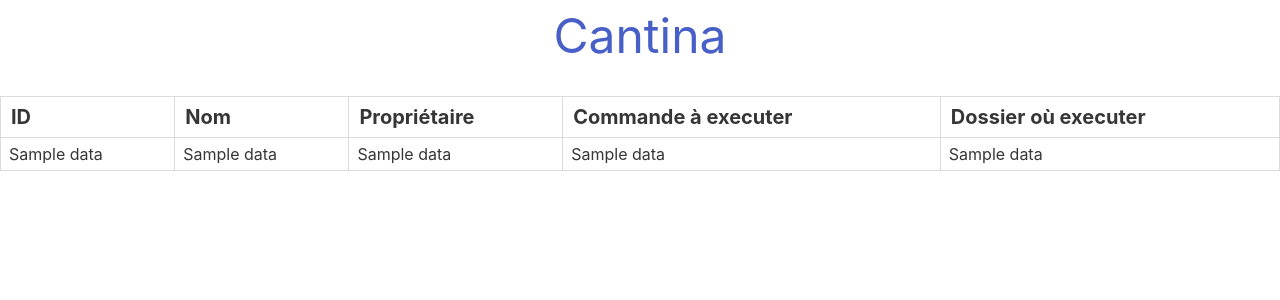
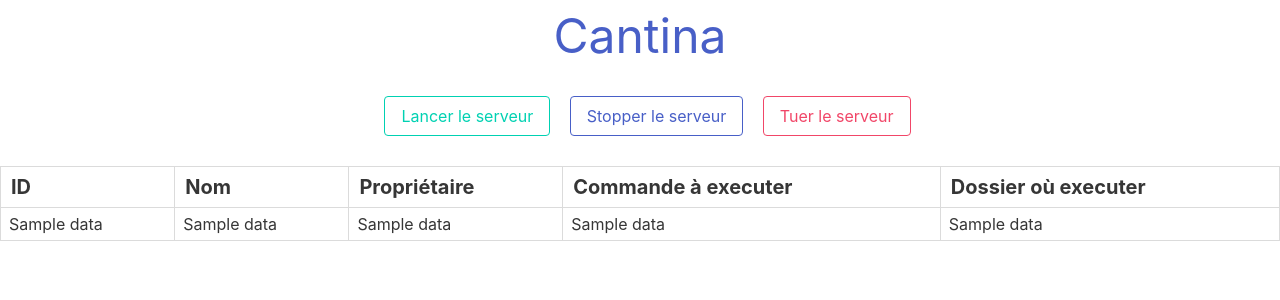
Before and after one commit to Cantina-Org/Server-Manager, a Flask app: template templates/server_data.html in a window 1280 px wide. Shown: the top 300 px of the page. Run offline with Flask 2, Linux system fonts and the light colour scheme; the template is opened without the code that fills it: most values are stand-ins (such as "Sample title", 1, 10 or a date in 2020); parts of the project's set-up code (start-up, migrations or seed data) failed here and were passed over.

Commit message:
du front sur server_data.html

```diff
--- a/templates/server_data.html
+++ b/templates/server_data.html
@@ -10,8 +10,11 @@
 <body>
     <div class="has-text-centered">
         <h1 class="is-size-1"><a href="{{ url_for('server') }}">Cantina</a></h1><br>
+        <button style="margin-left: 15px" class="button is-primary is-outlined" onclick="">Lancer le serveur</button>
+        <button style="margin-left: 15px" class="button is-link is-outlined" onclick="">Stopper le serveur</button>
+        <button style="margin-left: 15px" class="button is-danger is-outlined" onclick="">Tuer le serveur</button>
     </div>
-    <table class="table is-bordered is-striped is-narrow is-hoverable is-fullwidth">
+    <table class="table is-bordered is-striped is-narrow is-hoverable is-fullwidth" style="margin-top: 30px">
         <thead>
             <tr>
                 <th class="is-size-5">ID</th>
```
